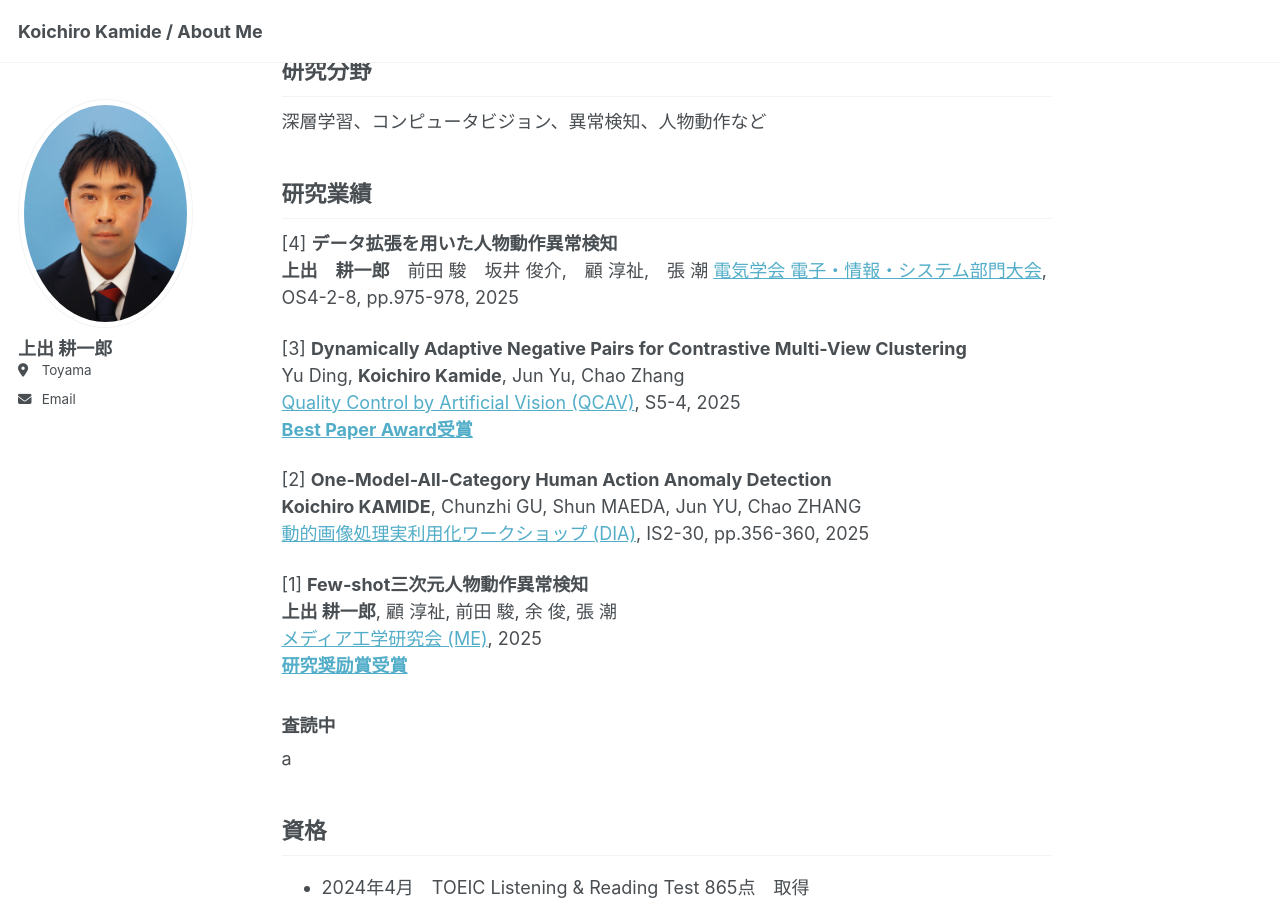
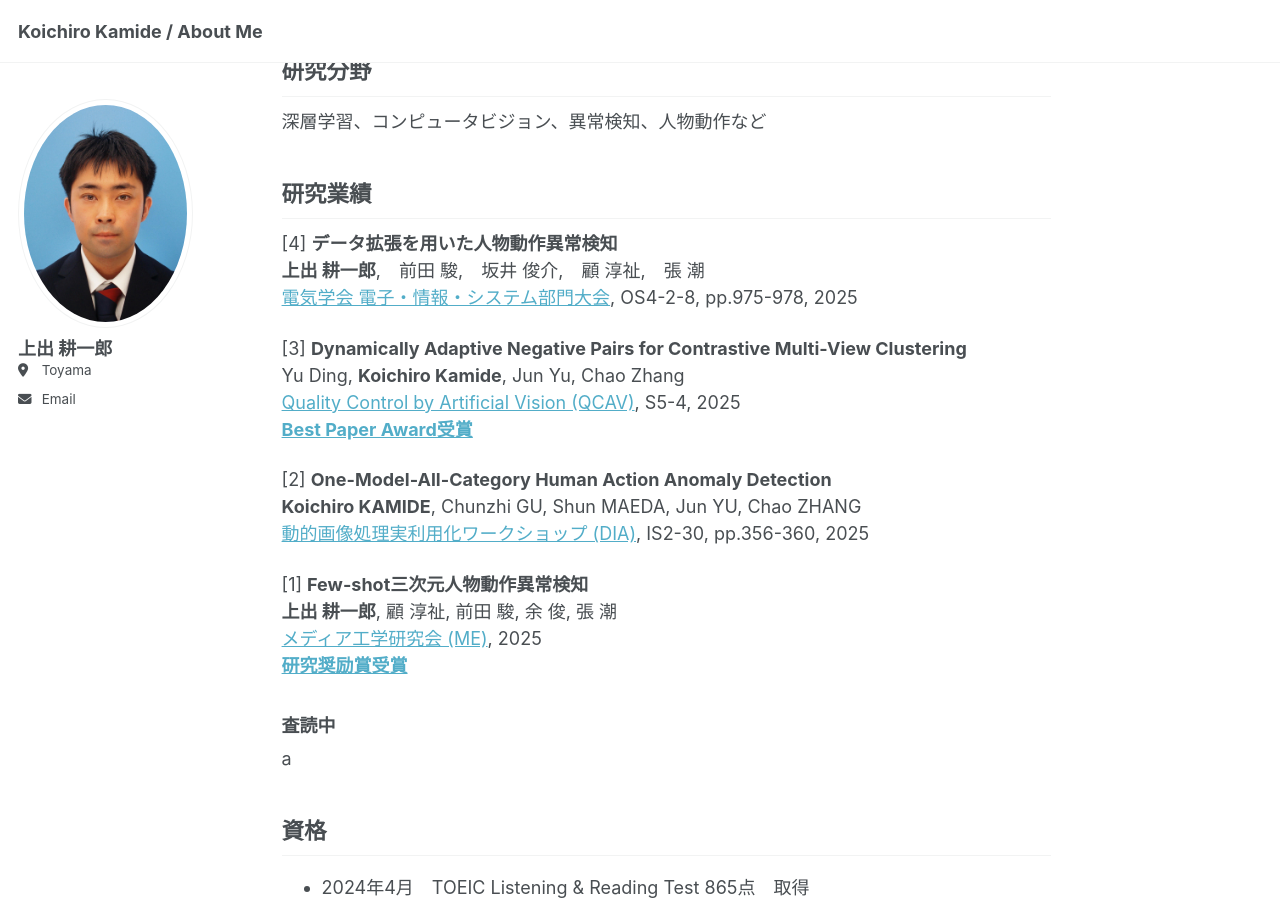
Before and after one commit to koichiro-kamide/koichiro-kamide.github.io, a Jekyll site: the page built from _pages/about.md, in a window 1280 px wide and 900 px high, scrolled down 348 px. Built offline with Jekyll 4.4.1, drawn with Linux system fonts in a browser that asks for light colours.

```diff
--- a/_pages/about.md
+++ b/_pages/about.md
@@ -40,7 +40,7 @@ redirect_from:
 
 ## 研究業績
 [4] **データ拡張を用いた人物動作異常検知**
-**上出　耕一郎**　前田 駿　坂井 俊介,　顧 淳祉,　張 潮
+**上出 耕一郎**,　前田 駿,　坂井 俊介,　顧 淳祉,　張 潮
 [電気学会 電子・情報・システム部門大会](https://www.iee.jp/eiss/event/conf2025), OS4-2-8, pp.975-978, 2025
 
 [3] **Dynamically Adaptive Negative Pairs for Contrastive Multi-View Clustering**
```
